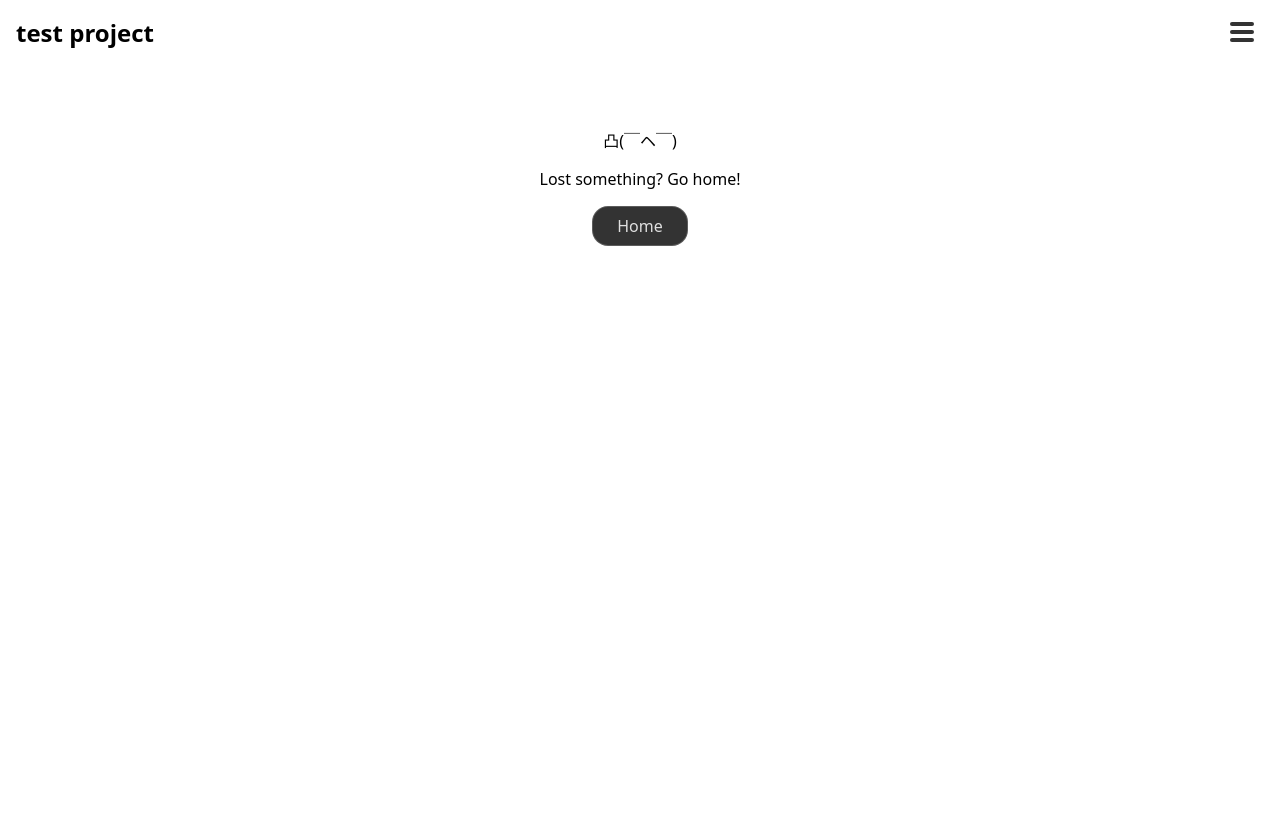
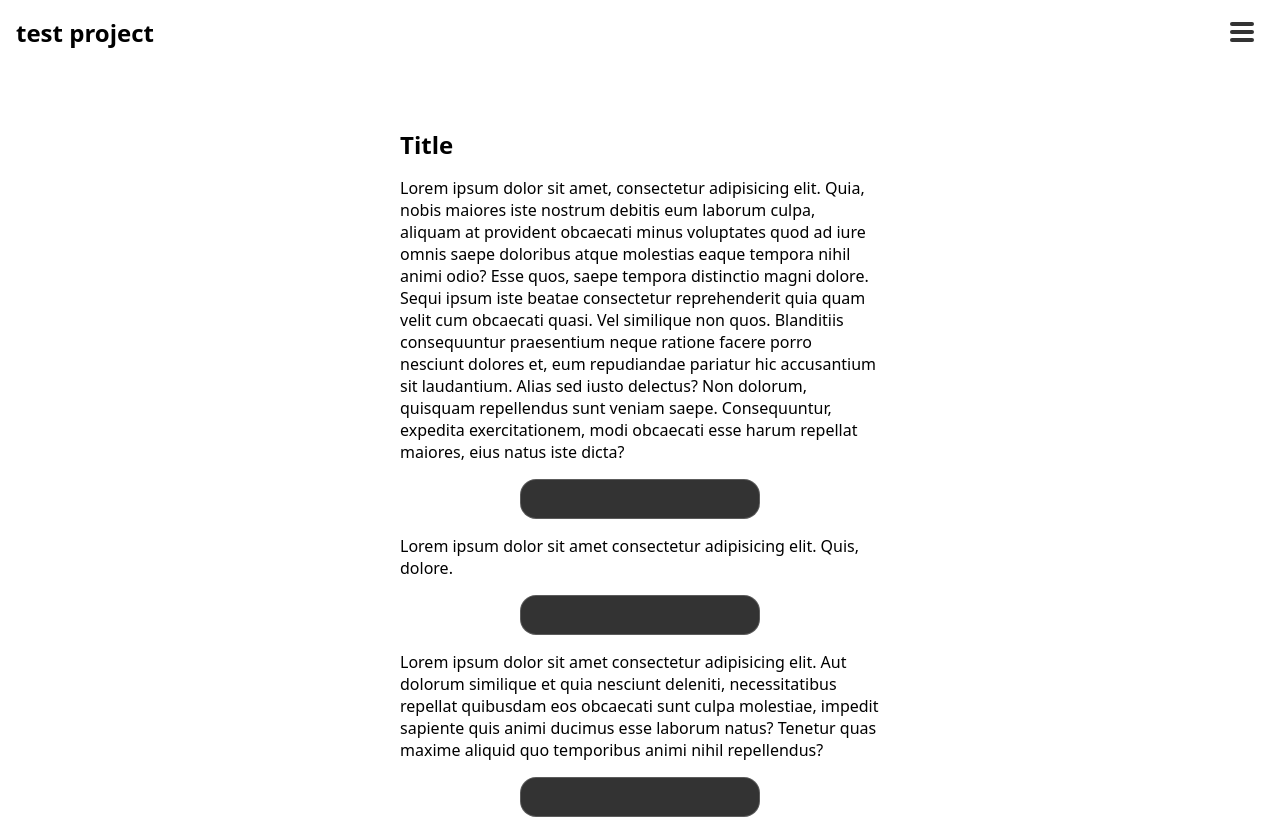
Before and after one commit to johnSmith8338/angular-necessary-features, an Angular app: page /stop-repeat-content in a window 1280 px wide. Shown: the top 819 px of the page. Built offline with nearby package versions, Linux system fonts and the light colour scheme.

Commit message:
- ngTemplateOutlet test component

```diff
--- a/src/app/app.routes.ts
+++ b/src/app/app.routes.ts
@@ -5,6 +5,7 @@ import { Slots } from './pages/slots/slots';
 import { StepsByButtons } from './pages/steps-by-buttons/steps-by-buttons';
 import { DeferLoading } from './pages/defer-loading/defer-loading';
 import { SvgTemplate } from './pages/svg-template/svg-template';
+import { StopRepeatContent } from './pages/stop-repeat-content/stop-repeat-content';
 
 export const routes: Routes = [
     {
@@ -48,6 +49,14 @@ export const routes: Routes = [
         }
     },
     {
+        path: 'stop-repeat-content',
+        component: StopRepeatContent,
+        data: {
+            title: 'ngTemplateOutlet',
+            showInMenu: true,
+        }
+    },
+    {
         path: '**',
         component: NotFound,
         data: {
--- a/src/app/app.scss
+++ b/src/app/app.scss
@@ -7,6 +7,7 @@ header {
     justify-content: space-between;
     align-items: center;
     padding-inline: 16px;
+    background-color: #fff;
 
     @media (width>=1024px) {
         block-size: 64px;
@@ -15,6 +16,7 @@ header {
 
 main {
     padding-inline: 16px;
+    padding-block-end: 32px;
 }
 
 h2 {
--- /dev/null
+++ b/src/app/pages/stop-repeat-content/stop-repeat-content.html
@@ -0,0 +1,40 @@
+<div class="content">
+
+    <ng-template #button let-title="title" let-subtitle="subtitle">
+        <span class="title">{{title}}</span>
+        @if (subtitle) {
+            <span class="subtitle">{{subtitle}}</span>
+        }
+        <svg width="24" height="24" viewBox="0 0 24 24" fill="none" xmlns="http://www.w3.org/2000/svg">
+            <path d="M5 12H19M12 19L19 12L12 5" stroke="#fff" stroke-width="2" stroke-linecap="round" stroke-linejoin="round"/>
+        </svg>
+    </ng-template>
+
+    <h2>Title</h2>
+    <p>Lorem ipsum dolor sit amet, consectetur adipisicing elit. Quia, nobis maiores iste nostrum debitis eum laborum culpa, aliquam at provident obcaecati minus voluptates quod ad iure omnis saepe doloribus atque molestias eaque tempora nihil animi odio? Esse quos, saepe tempora distinctio magni dolore. Sequi ipsum iste beatae consectetur reprehenderit quia quam velit cum obcaecati quasi. Vel similique non quos. Blanditiis consequuntur praesentium neque ratione facere porro nesciunt dolores et, eum repudiandae pariatur hic accusantium sit laudantium. Alias sed iusto delectus? Non dolorum, quisquam repellendus sunt veniam saepe. Consequuntur, expedita exercitationem, modi obcaecati esse harum repellat maiores, eius natus iste dicta?</p>
+
+    <button class="button" (click)="signUp()">
+        <ng-container *ngTemplateOutlet="button; context: {
+            title:'Sign up',
+            subtitle:'And become a champ'
+        }"></ng-container>
+    </button>
+
+    <p>Lorem ipsum dolor sit amet consectetur adipisicing elit. Quis, dolore.</p>
+
+    <button class="button" (click)="showNow()">
+        <ng-container *ngTemplateOutlet="button; context: {
+            title:'Show now'
+        }"></ng-container>
+    </button>
+
+    <p>Lorem ipsum dolor sit amet consectetur adipisicing elit. Aut dolorum similique et quia nesciunt deleniti, necessitatibus repellat quibusdam eos obcaecati sunt culpa molestiae, impedit sapiente quis animi ducimus esse laborum natus? Tenetur quas maxime aliquid quo temporibus animi nihil repellendus?</p>
+
+    <button class="button" (click)="signIn()">
+        <ng-container *ngTemplateOutlet="button; context: {
+            title:'Sign in'
+        }"></ng-container>
+    </button>
+
+    <p>Lorem ipsum dolor sit amet consectetur adipisicing elit. At soluta recusandae tempore et nihil dolores optio earum itaque, sint nam, eaque accusamus incidunt atque dolorum veritatis molestiae sed eligendi totam. Doloremque, odit aperiam consequuntur debitis animi deserunt, praesentium deleniti saepe itaque tempora ad. Consequuntur minus porro iusto similique excepturi nam. Dolor molestiae cupiditate obcaecati doloremque debitis ad rem ipsum ullam, voluptatum quis, suscipit sit voluptatem veritatis incidunt distinctio repellendus natus laborum, recusandae eum quasi ipsam! Sapiente porro autem quo perferendis atque, consequuntur unde ipsum corrupti nesciunt veniam quidem corporis ea quis tempore saepe accusantium! Modi ipsa nam consequuntur itaque suscipit!</p>
+</div>
--- /dev/null
+++ b/src/app/pages/stop-repeat-content/stop-repeat-content.scss
@@ -0,0 +1,31 @@
+:host {
+  display: block;
+  padding-block-start: 64px;
+}
+
+.content {
+  display: grid;
+  gap: 16px;
+  max-inline-size: 480px;
+  margin-inline: auto;
+}
+
+.button {
+  position: relative;
+  min-inline-size: 240px;
+  margin-inline: auto;
+
+  .title {
+    font-size: 16px;
+    font-weight: 600;
+  }
+
+  .subtitle {
+    color: #bbbbbb;
+  }
+
+  svg {
+    position: absolute;
+    inset-inline-end: 16px;
+  }
+}
--- /dev/null
+++ b/src/app/pages/stop-repeat-content/stop-repeat-content.ts
@@ -0,0 +1,23 @@
+import { NgTemplateOutlet } from '@angular/common';
+import { ChangeDetectionStrategy, Component } from '@angular/core';
+
+@Component({
+  selector: 'app-stop-repeat-content',
+  imports: [NgTemplateOutlet],
+  templateUrl: './stop-repeat-content.html',
+  styleUrl: './stop-repeat-content.scss',
+  changeDetection: ChangeDetectionStrategy.OnPush,
+})
+export class StopRepeatContent {
+  signUp() {
+    alert('Signed up!');
+  }
+
+  showNow() {
+    alert('Show now!');
+  }
+
+  signIn() {
+    alert('Signed in!');
+  }
+}
--- a/src/app/pages/svg-template/svg-chart-template/svg-chart-template.html
+++ b/src/app/pages/svg-template/svg-chart-template/svg-chart-template.html
@@ -11,7 +11,7 @@
         @for (item of chartItems(); track $index; let index=$index) {
             <g (click)="toggleActive(index)" [class.active]="activeIndex()===index" class="group">
                 <rect [attr.width]="item.count * 10" height="19" [attr.y]="21 * index" class="rect"></rect>
-                <text [attr.x]="item.count * 10 + 5" [attr.y]="index * 21 + 15">{{item.label}}</text>
+                <text [attr.x]="item.count * 10 + 5" [attr.y]="index * 21 + 15" class="label">{{item.label}}</text>
                 <text [attr.x]="5" [attr.y]="index * 21 + 15" class="count">{{item.count}}</text>
             </g>
         }
--- a/src/app/pages/svg-template/svg-chart-template/svg-chart-template.scss
+++ b/src/app/pages/svg-template/svg-chart-template/svg-chart-template.scss
@@ -32,12 +32,15 @@
 
   &.active {
     .rect {
-      fill: #f8f412;
+      fill: #2c9f1d;
+    }
 
+    .label {
+      fill: #2c9f1d;
     }
 
     .count {
-      fill: #787878;
+      fill: #dedede;
     }
   }
 }
```
